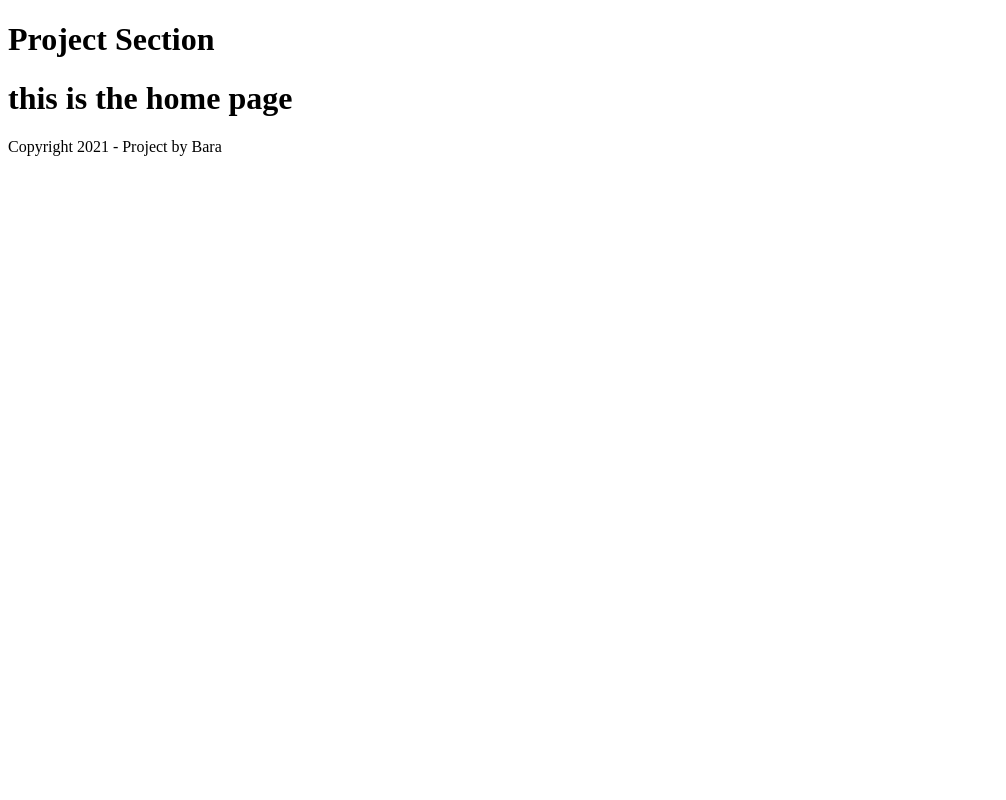
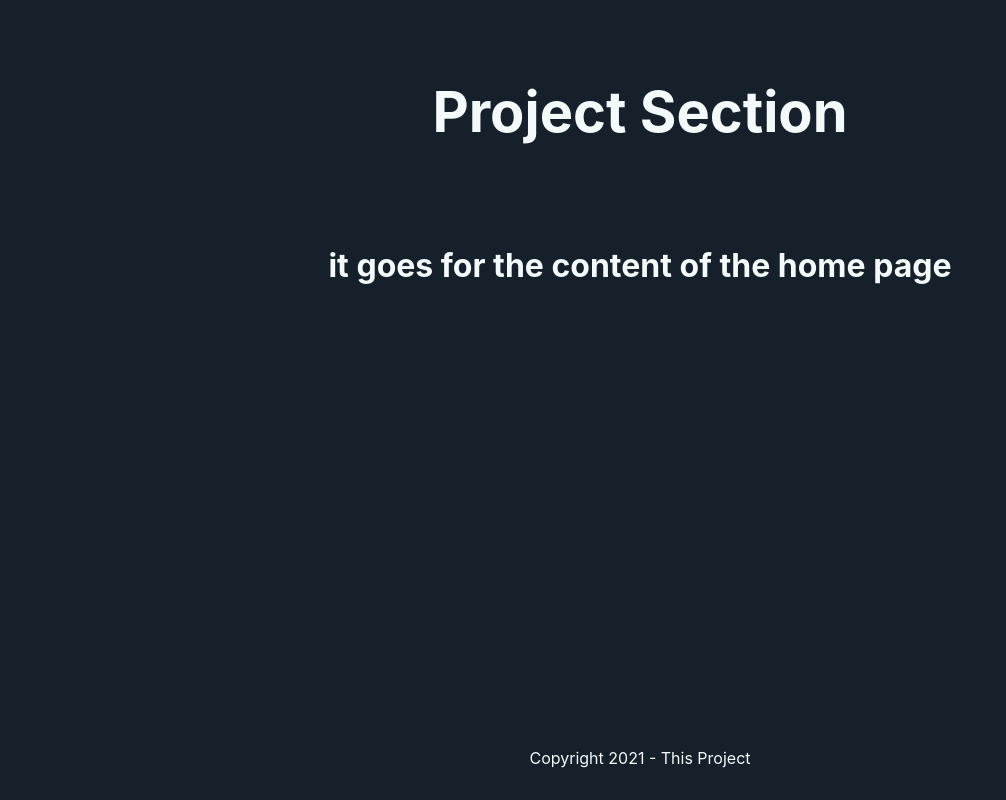
Before and after one commit to baranezia-dev/tsx-next-project, a Next.js app: page / in a window 1280 px wide. Shown: the whole page, without its empty margins (0-1006 px from the left). Built offline with nearby package versions, Linux system fonts and the light colour scheme.

Commit message:
Edit: base layout for header and footer

```diff
--- a/components/Layout.tsx
+++ b/components/Layout.tsx
@@ -1,19 +1,22 @@
 import Head from 'next/head';
+import layout from '../styles/Layout.module.css';
 
 interface LayoutProps {}
 
 const Layout: React.FC<LayoutProps> = ({ children }) => {
   return (
-    <div>
-      <div>
-        <h1>Project Section</h1>
-      </div>
+    <div className={layout.container}>
+      <main className={layout.main}>
+        <header>
+          <h1 className={layout.title}>Project Section</h1>
+        </header>
 
-      <div>{children}</div>
+        <div>{children}</div>
 
-      <div>
-        <p>Copyright 2021 - Project by Bara</p>
-      </div>
+        <footer className={layout.footer}>
+          <p>Copyright 2021 - This Project</p>
+        </footer>
+      </main>
     </div>
   );
 };
--- a/pages/_app.tsx
+++ b/pages/_app.tsx
@@ -1,5 +1,6 @@
 import type { AppProps } from 'next/app';
 import Layout from '../components/Layout';
+import '../styles/globals.css';
 
 function MyApp({ Component, pageProps }: AppProps) {
   return (
--- a/pages/index.tsx
+++ b/pages/index.tsx
@@ -12,7 +12,7 @@ export default function Home() {
       </Head>
 
       <div>
-        <h1>this is the home page</h1>
+        <h1>it goes for the content of the home page</h1>
       </div>
     </div>
   );
--- /dev/null
+++ b/styles/Layout.module.css
@@ -0,0 +1,28 @@
+.container {
+  min-height: 100vh;
+  padding: 0 0.5rem;
+  display: flex;
+  flex-direction: column;
+  justify-content: center;
+  align-items: center;
+}
+
+.main {
+  padding: 5rem 0 1rem 0;
+  flex: 1;
+  display: flex;
+  flex-direction: column;
+  justify-content: center;
+  align-items: center;
+}
+
+.title {
+  margin: 0;
+  padding-bottom: 5rem;
+  line-height: 1.15;
+  font-size: 3.5rem;
+}
+
+.footer {
+  margin-top: auto;
+}
--- /dev/null
+++ b/styles/globals.css
@@ -0,0 +1,22 @@
+* {
+  box-sizing: border-box;
+}
+
+html,
+body {
+  padding: 0;
+  margin: 0;
+  font-family: -apple-system, BlinkMacSystemFont, Segoe UI, Roboto, Oxygen, Ubuntu, Cantarell, Fira Sans, Droid Sans, Helvetica Neue, sans-serif;
+  background-color: #15202b;
+  color: #f4f9f9;
+}
+
+a {
+  color: inherit;
+  text-decoration: none;
+}
+
+ul {
+  margin: 0;
+  padding: 0;
+}
```
